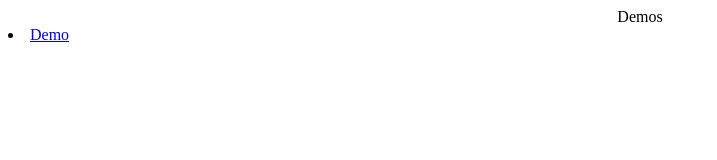
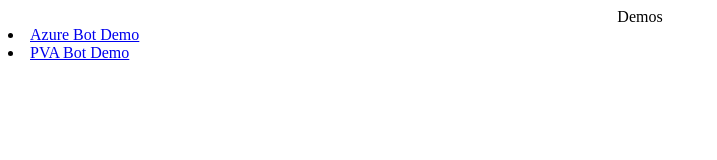
Before and after one commit to cimichaelm/publicdemo, a plain HTML site: page index.html in a window 1280 px wide. Shown: the whole page, without its empty margins (0-717 px from the left). Drawn offline with Linux system fonts and the light colour scheme.

Commit message:
update bots

```diff
--- a/index.html
+++ b/index.html
@@ -5,6 +5,7 @@
 Demos
 </CENTER>
 
-<LI><A HREF="bot.html">Demo</A>
+<LI><A HREF="bot.html">Azure Bot Demo</A>
+<LI><A HREF="botpva.html">PVA Bot Demo</A>
 
 </BODY>
```
Also changed, not shown: botpva.html (added, +14 -0 lines).
